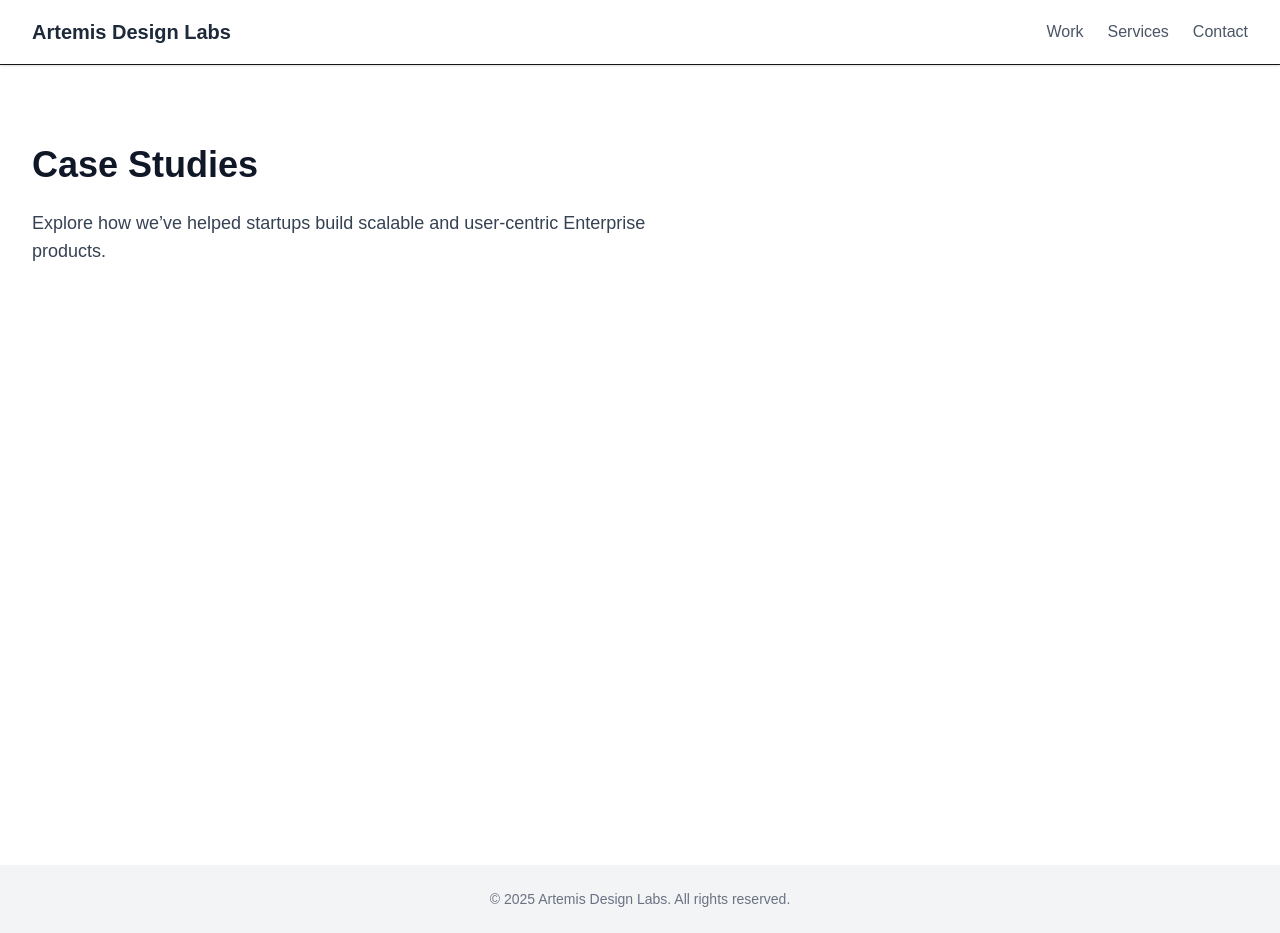
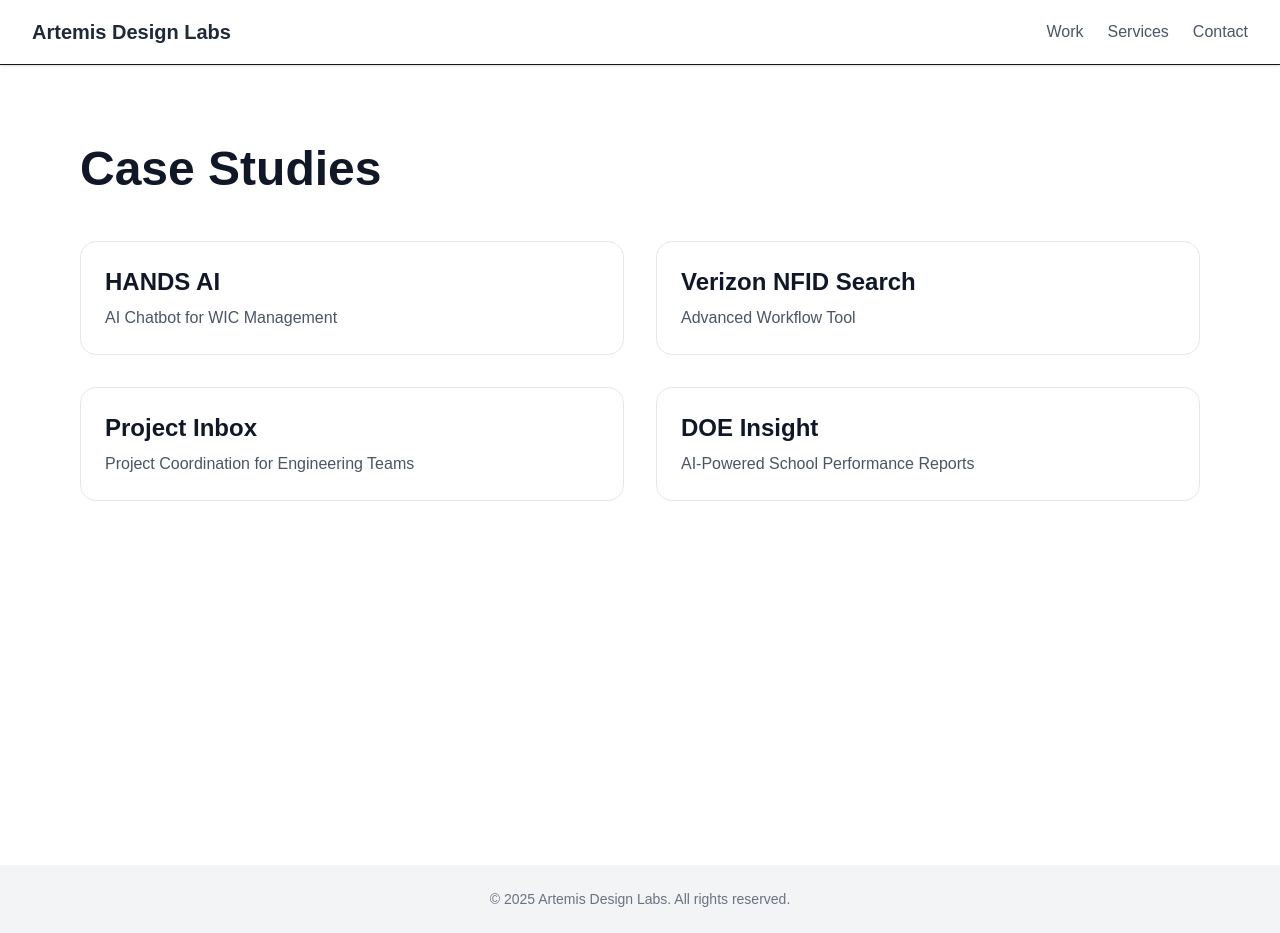
Before and after one commit to Electromau5/adl-website, a Next.js app: page /work in a window 1280 px wide. Built offline with nearby package versions, Linux system fonts and the light colour scheme; a web font is replaced by a local one.

Commit message:
Started building the Work page

```diff
--- a/src/app/page.tsx
+++ b/src/app/page.tsx
@@ -1,3 +1,4 @@
+
 'use client'
 
 export default function HomePage() {
@@ -5,6 +6,8 @@ export default function HomePage() {
     const section = document.getElementById('about')
     if (section) section.scrollIntoView({ behavior: 'smooth' })
   }
+
+
 
   return (
     <>
--- a/src/app/work/page.tsx
+++ b/src/app/work/page.tsx
@@ -1,10 +1,47 @@
+import Link from 'next/link'
+
 export default function WorkPage() {
-    return (
-      <section className="min-h-screen px-8 py-20">
-        <h1 className="text-4xl font-bold mb-6 text-gray-900">Case Studies</h1>
-        <p className="text-lg text-gray-700 max-w-2xl">
-          Explore how we’ve helped startups build scalable and user-centric Enterprise products.
-        </p>
-      </section>
-    );
-  }
+  const projects = [
+    {
+      title: 'HANDS AI',
+      subtitle: 'AI Chatbot for WIC Management',
+      href: '/hands-ai',
+    },
+    {
+      title: 'Verizon NFID Search',
+      subtitle: 'Advanced Workflow Tool',
+      href: '/verizon-advanced-nfid-search',
+    },
+    {
+      title: 'Project Inbox',
+      subtitle: 'Project Coordination for Engineering Teams',
+      href: '/project-management-for-engineering-teams',
+    },
+    {
+      title: 'DOE Insight',
+      subtitle: 'AI-Powered School Performance Reports',
+      href: '/nyc-department-of-education-insight',
+    },
+  ]
+
+  return (
+    <div className="min-h-screen px-6 py-20 md:px-20 bg-white text-gray-900">
+      <h1 className="text-4xl md:text-5xl font-bold mb-12">Case Studies</h1>
+
+      <div className="grid grid-cols-1 sm:grid-cols-2 lg:grid-cols-2 gap-8">
+        {projects.map((project, idx) => (
+          <Link
+            key={idx}
+            href={project.href}
+            className="block border border-gray-200 rounded-2xl p-6 transition-transform hover:-translate-y-1 hover:shadow-xl bg-white"
+          >
+            <div>
+              <h2 className="text-2xl font-semibold">{project.title}</h2>
+              <p className="text-gray-600 mt-2">{project.subtitle}</p>
+            </div>
+          </Link>
+        ))}
+      </div>
+    </div>
+  )
+}
```
